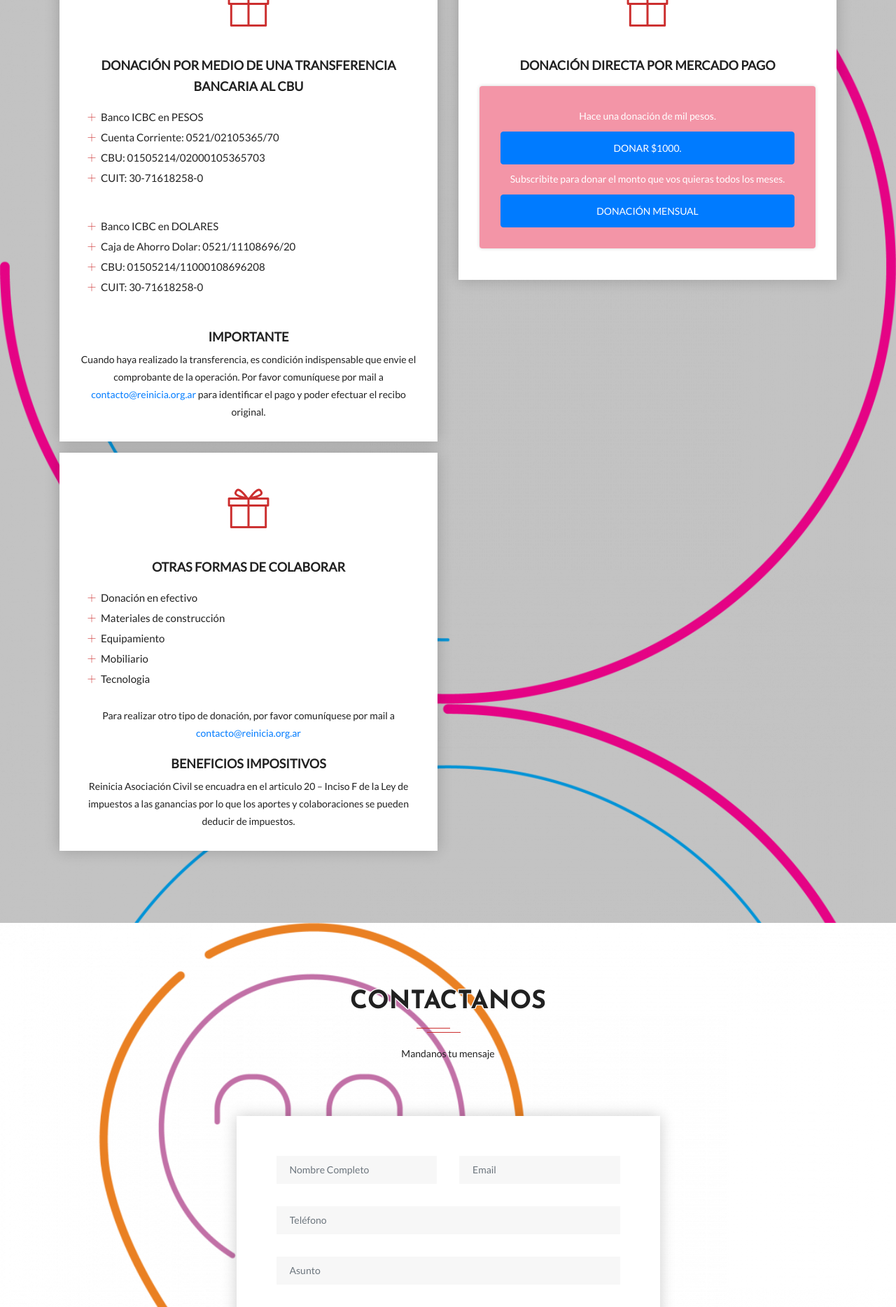
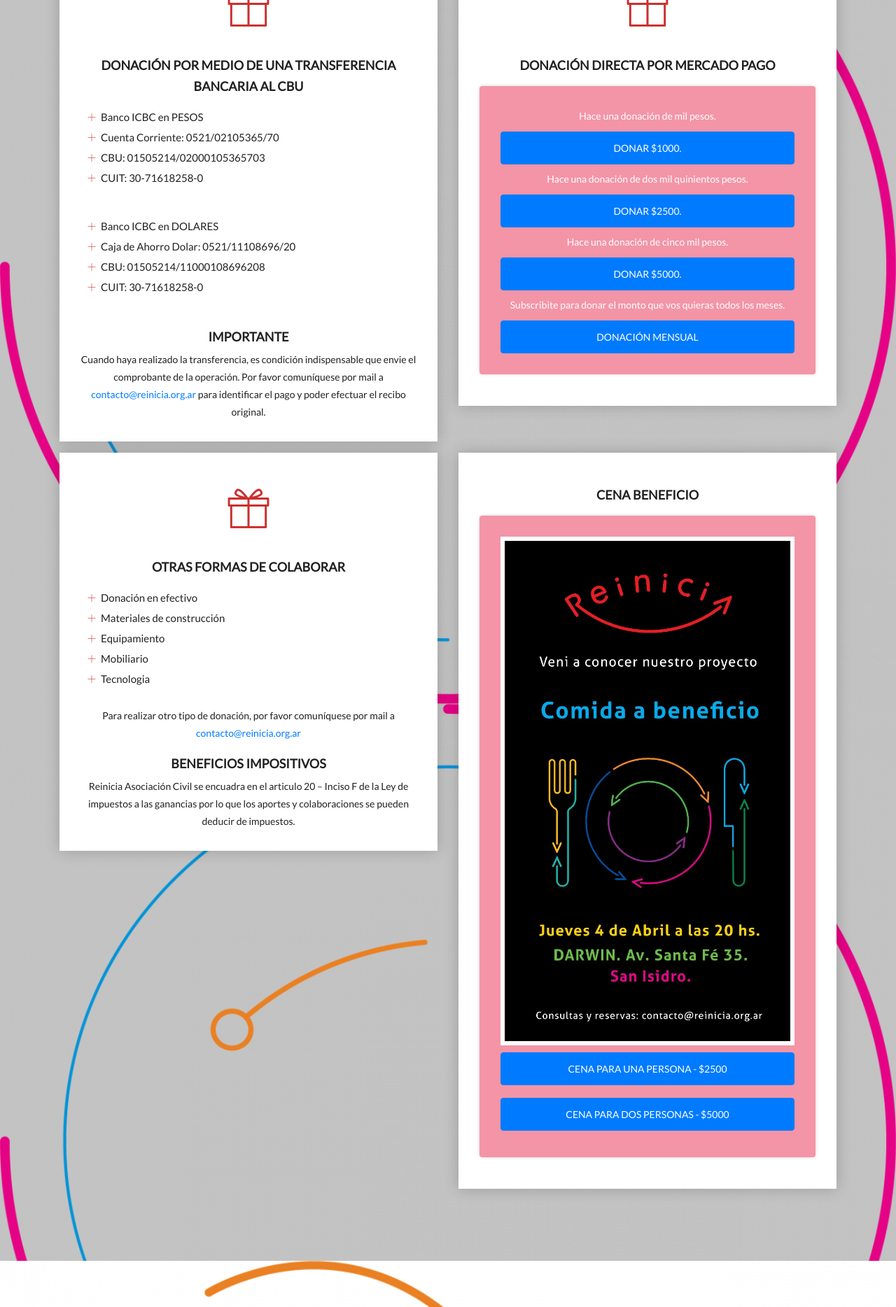
Before and after one commit to Ayguid/pag_reinicia, a PHP site: page / in a window 1280 px wide. Shown: the part 4304-6172 px from the top of the page at 70% size. Run offline with PHP 8.4, Linux system fonts and the light colour scheme; some libraries are stand-ins or nearby versions; some web fonts are replaced.

Commit message:
cena_beneficio commit

```diff
--- a/index.php
+++ b/index.php
@@ -561,26 +561,24 @@
             Hace una donación de mil pesos.
           </p>
           <a mp-mode="dftl" href="https://www.mercadopago.com/mla/checkout/start?pref_id=376548761-44693111-687e-4571-981d-c94b676a426a" name="MP-payButton" class='btn btn-primary w-100 mb-2'>Donar $1000.</a>
-          <!-- <a mp-mode="dftl" href="https://www.mercadopago.com/mla/checkout/start?pref_id=376548761-44693111-687e-4571-981d-c94b676a426a" name="MP-payButton" class='btn btn-primary w-100 mb-2'>Donar $1000</a> -->
+          <br>
+          <p>
+            Hace una donación de dos mil quinientos pesos.
+          </p>
+
+          <a mp-mode="dftl" href="https://www.mercadopago.com.ar/checkout/v1/redirect?preference-id=376548761-a6311313-14e0-4f4a-a720-194728e62203" name="MP-payButton" class='btn btn-primary w-100 mb-2'>Donar $2500. </a>
+          <br>
+          <p>
+            Hace una donación de cinco mil pesos.
+          </p>
+          <a mp-mode="dftl" href="https://www.mercadopago.com.ar/checkout/v1/redirect?preference-id=376548761-f4032e79-60e6-4135-8b13-9823a3ae5486" name="MP-payButton" class='btn btn-primary w-100 mb-2'>Donar $5000.</a>
           <br>
           <p>
             Subscribite para donar el monto que vos quieras todos los meses.
           </p>
           <a mp-mode="dftl" href="https://mpago.la/2iq7hz" name="MP-payButton" class='btn btn-primary w-100'>Donación Mensual</a>
+        </div>
 
-          <!-- <a target="_blank" href="http://mpago.la/1qQbNx" class='btn btn-primary w-100'>Donación Mensual</a> -->
-        </div>
-        <!-- <div class="pricing-list">
-        <ul>
-        <li><i class="lni-check-mark-circle"></i><span class="text">Entrance</span></li>
-        <li><i class="lni-check-mark-circle"></i><span class="text">Coffee Break</span></li>
-        <li><i class="lni-close"></i><span class="text">Lunch on all days</span></li>
-        <li><i class="lni-check-mark-circle"></i><span class="text">Access to all areas</span></li>
-        <li><i class="lni-check-mark-circle"></i><span class="text">Certificate</span></li>
-        <li><i class="lni-close"></i><span class="text">Workshop</span></li>
-      </ul>
-    </div> -->
-    <!-- <a href="#" class="btn btn-common">Buy Ticket</a> -->
   </div>
 
 
@@ -621,7 +619,34 @@
       </div>
 
     </div>
+
   </div>
+
+
+
+
+  <div class="col-lg-6 col-md-6 col-xs-12 col-sm-12 mb-3">
+    <div class="price-block-wrapper wow fadeInRight" data-wow-delay="0.4s">
+      <div class="colmun-title">
+        <h5>Cena Beneficio</h5>
+      </div>
+      <div class="about-item team-item backPink">
+        <div class="about-text text-white">
+
+          <!-- <img alt="No hay descripción de la foto disponible." class="FFVAD" decoding="auto" sizes="" width="100%" srcset="https://instagram.faep8-2.fna.fbcdn.net/vp/37918e8f65dea87d314aba44249af047/5D0CFD2F/t51.2885-15/sh0.08/e35/p640x640/52845404_2175203192522941_7716261928097557079_n.jpg?_nc_ht=instagram.faep8-2.fna.fbcdn.net 640w,https://instagram.faep8-2.fna.fbcdn.net/vp/829d6b706194a0745e4ebb5676755545/5D0A80EB/t51.2885-15/sh0.08/e35/p750x750/52845404_2175203192522941_7716261928097557079_n.jpg?_nc_ht=instagram.faep8-2.fna.fbcdn.net 750w,https://instagram.faep8-2.fna.fbcdn.net/vp/06db76dfb7f3f747c6681f8b3213b8a9/5D032D45/t51.2885-15/e35/52845404_2175203192522941_7716261928097557079_n.jpg?_nc_ht=instagram.faep8-2.fna.fbcdn.net 1080w" src="https://instagram.faep8-2.fna.fbcdn.net/vp/06db76dfb7f3f747c6681f8b3213b8a9/5D032D45/t51.2885-15/e35/52845404_2175203192522941_7716261928097557079_n.jpg?_nc_ht=instagram.faep8-2.fna.fbcdn.net" style="object-fit: cover;"> -->
+          <img width="100%" src="assets/cena1.jpg" alt="">
+          <a mp-mode="dftl" href="https://www.mercadopago.com.ar/checkout/v1/redirect?preference-id=376548761-9c29ef5e-cf3a-4a7c-8111-4a65419b042b" name="MP-payButton" class='btn btn-primary w-100 mb-2'>Cena para una persona  -  $2500</a>
+          <br>
+
+          <a mp-mode="dftl" href="https://www.mercadopago.com.ar/checkout/v1/redirect?preference-id=376548761-47465b93-e1d1-4f82-a72e-f83c61e58dc2" name="MP-payButton" class='btn btn-primary w-100 mb-2'>Cena para dos personas  -  $5000</a>
+        </div>
+  </div>
+</div>
+</div>
+
+
+
+
 
 </div>
 </div>
```
Also changed, not shown: assets/cena1.jpg (added).
